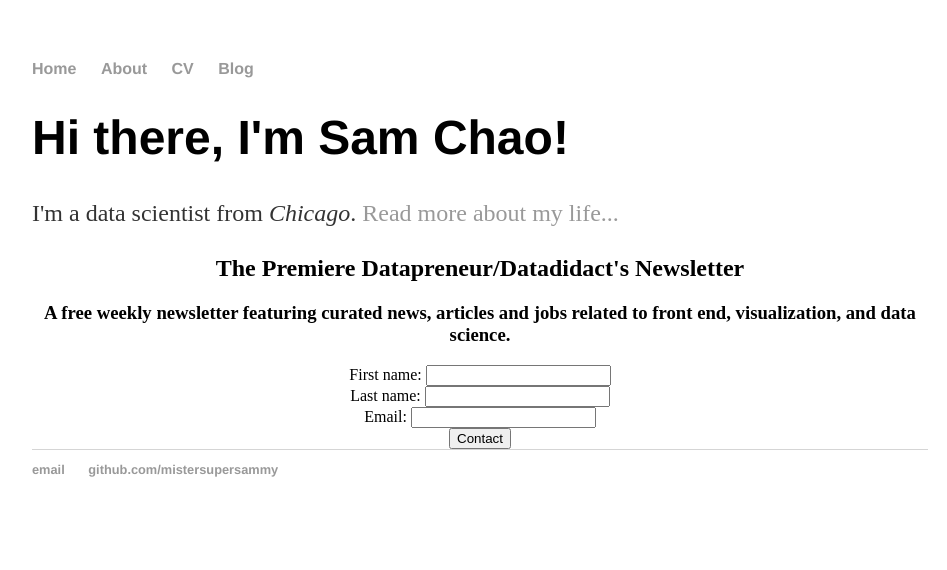
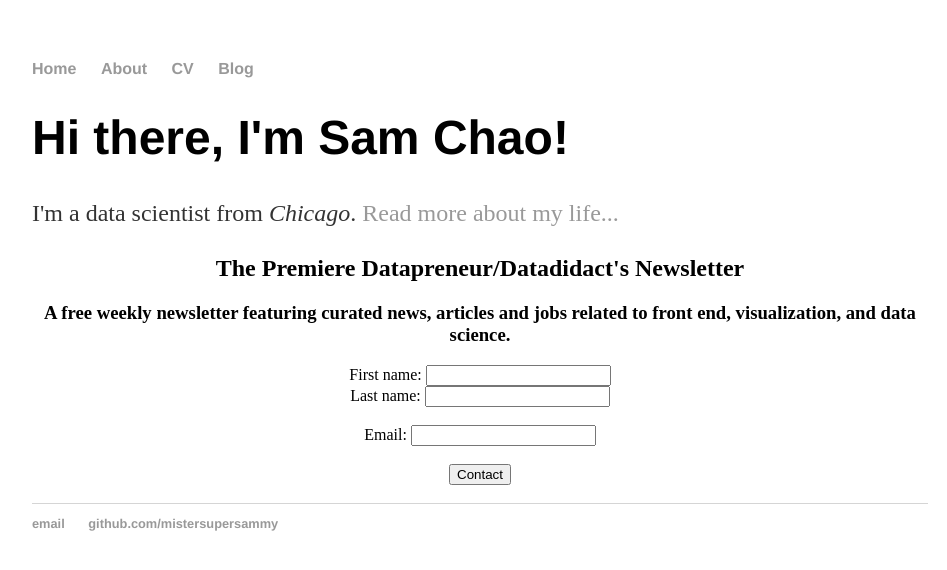
Before and after one commit to mistersupersammy/mistersupersammy.github.io, a Jekyll site: the page built from index.html, in a window 1280 px wide. Shown: the top 570 px of the page, without its empty margins (160-1107 px from the left). Built offline with Jekyll 4.4.1, drawn with Linux system fonts in a browser that asks for light colours.

Commit message:
Update index.html

```diff
--- a/index.html
+++ b/index.html
@@ -12,10 +12,10 @@
 	<form method="POST"
       		action="https://www.formingo.co/submit/mistersupersammy@gmail.com">
     		First name: <input type="text" name="first_name"><br>
-		Last name: <input type="text" name="last_name"><br>
-    		Email: <input type="email" name="__replyto"><br>
+		Last name: <input type="text" name="last_name"><br><br>
+    		Email: <input type="email" name="__replyto"><br><br>
 
-    		<input type="submit" value="Contact"><br>
+    		<input type="submit" value="Contact"><br><br>
 	</form>
 	</div>
 </div><!-- /.blurb -->
```
